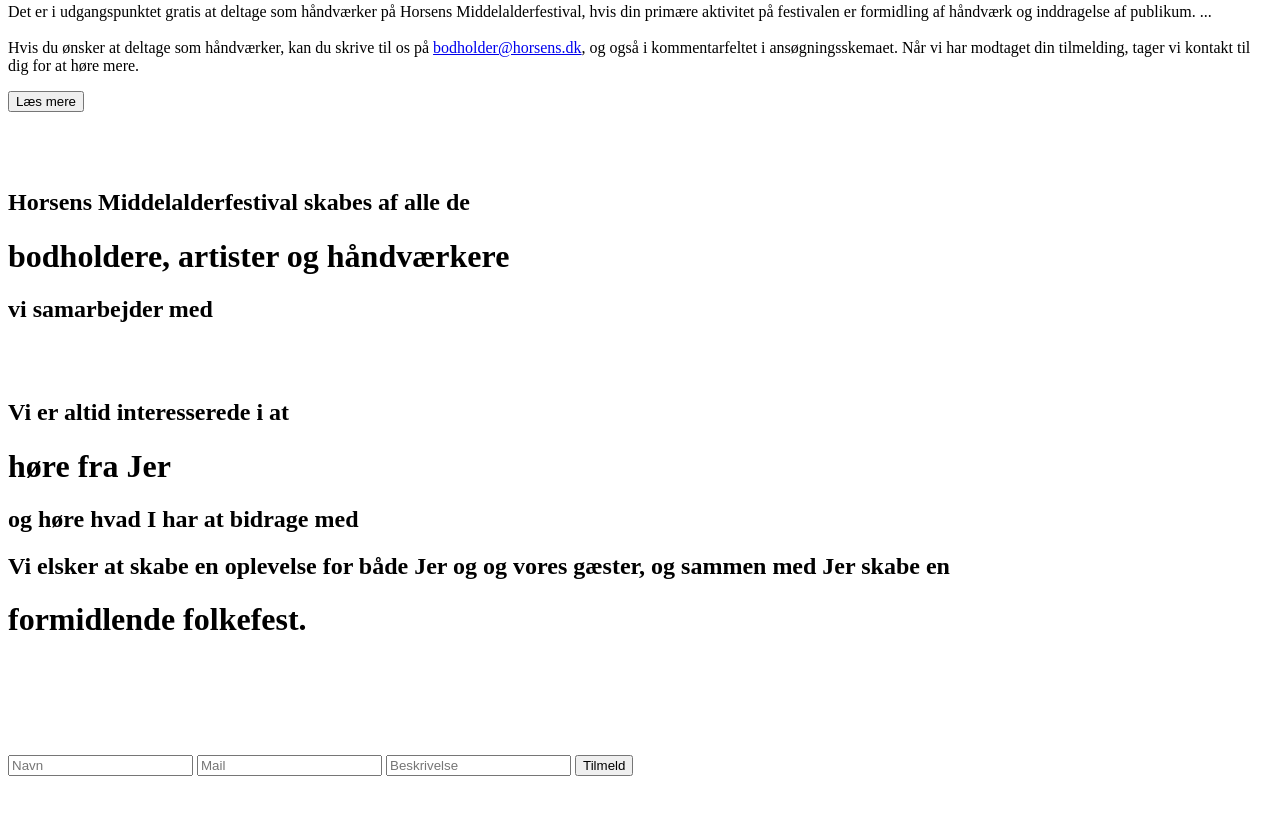
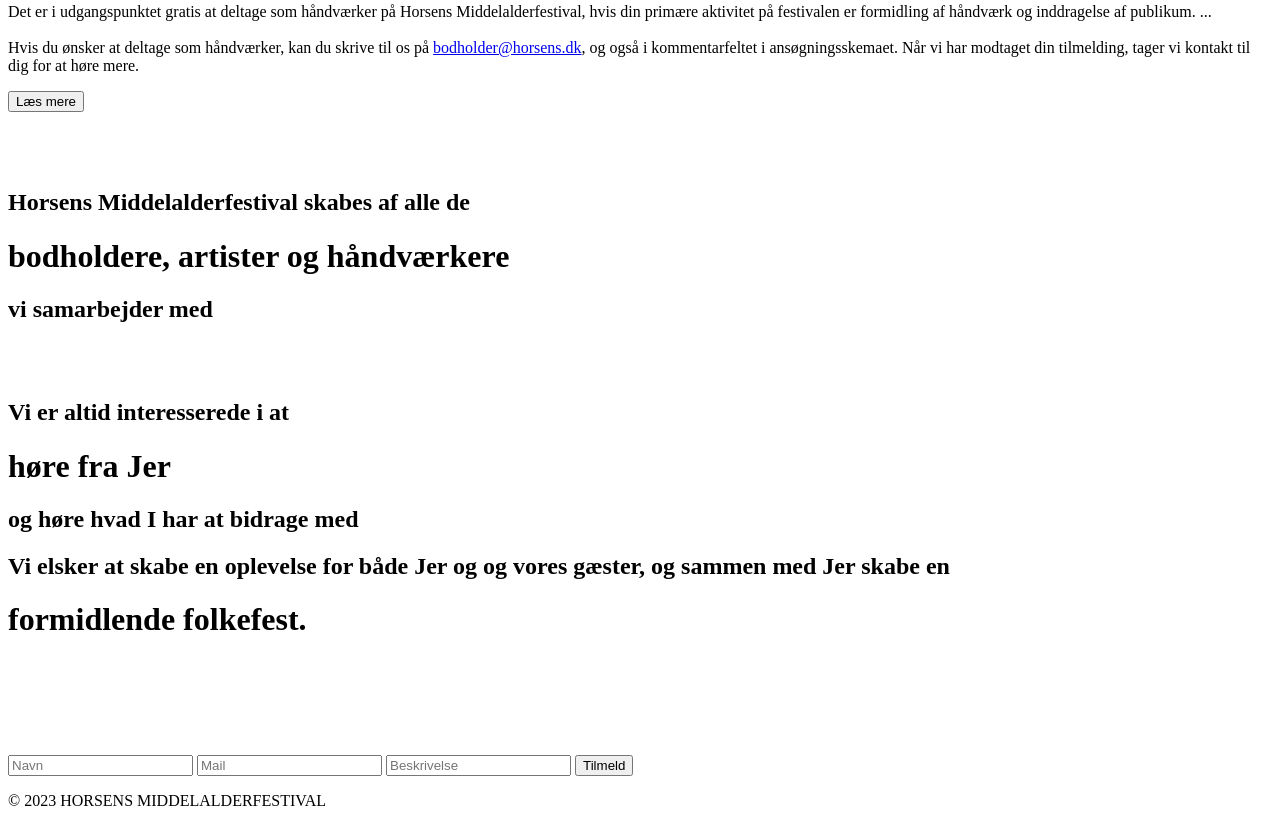
Before and after one commit to Ruskindshood/HMF, a plain HTML site: page index.html in a window 1280 px wide. Shown: the part 1448-2274 px from the top of the page. Before the commit the page ends 2232 px from the top, so only its background shows below. Drawn offline with nearby package versions, Linux system fonts and the light colour scheme.

Commit message:
Update index.html

```diff
--- a/index.html
+++ b/index.html
@@ -200,4 +200,9 @@
   </form>
 </div>
 
+<footer>
+  <div class="parentfoot">
+    <div class="divfoot2"><p class="pp">© 2023 HORSENS MIDDELALDERFESTIVAL </p></div>
+    </div>
+</footer>
 <body
```
